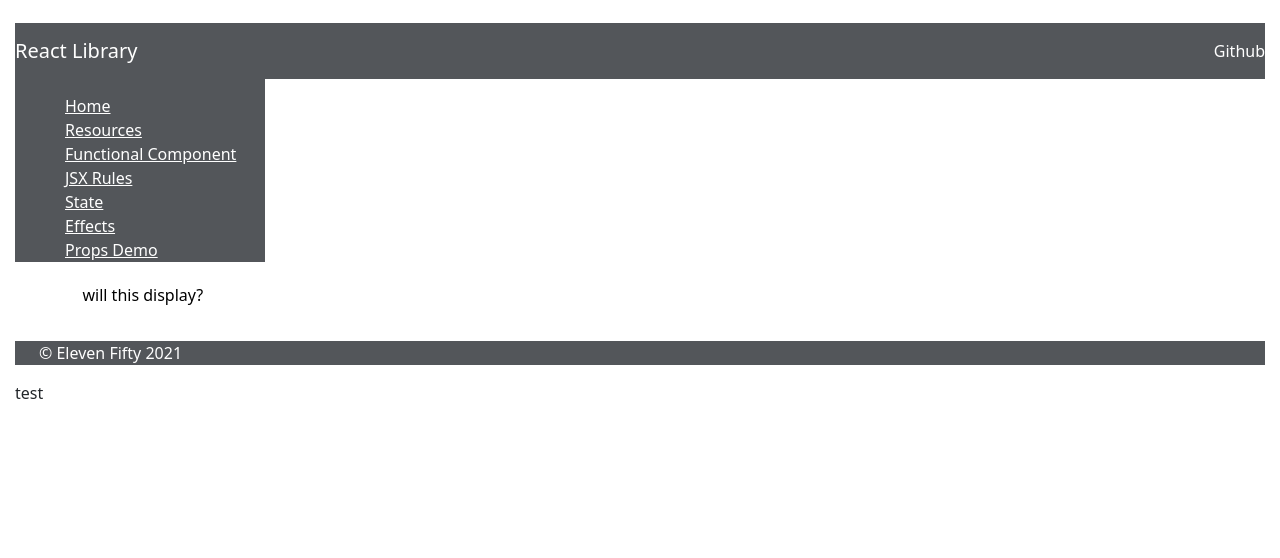
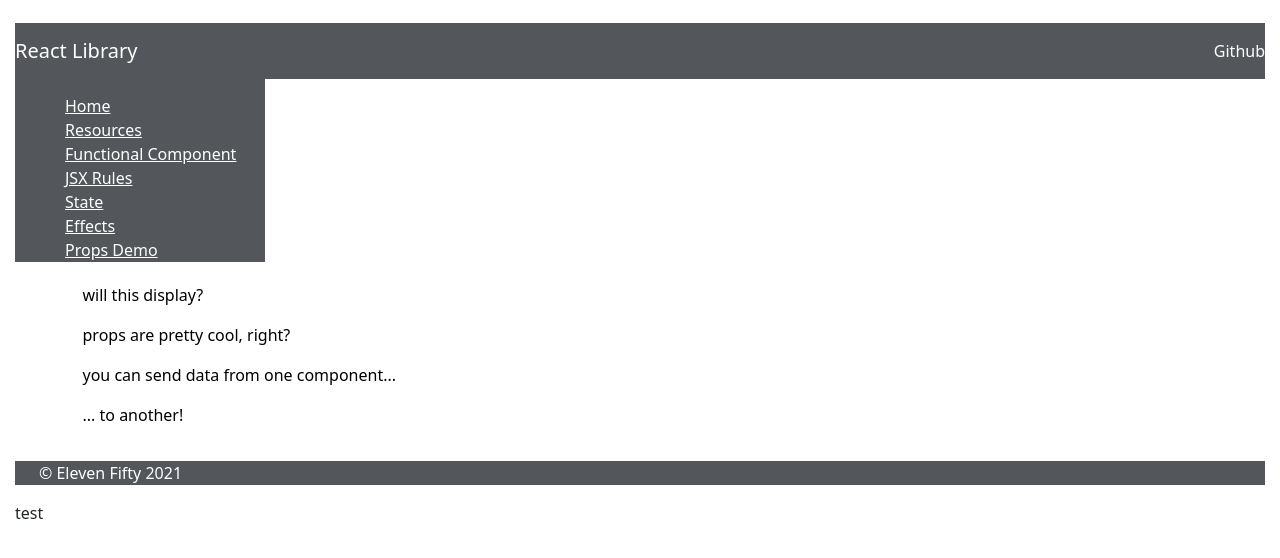
Before and after one commit to viseth89/react-fundamentals, a React (Create React App) app: page /propsdemo in a window 1280 px wide. Shown: the top 558 px of the page. Built offline with nearby package versions, Linux system fonts and the light colour scheme.

Commit message:
Completed 6.3 but not following the pattern yet

```diff
--- a/src/components/concepts/PropsDemo.js
+++ b/src/components/concepts/PropsDemo.js
@@ -5,6 +5,10 @@ const PropsDemo = () => {
         <div className='main'>
             <div className='mainDiv'>
                 <FunctionalComponent string='will this display?' />
+                <FunctionalComponent string="props are pretty cool, right?" />
+                <FunctionalComponent string='you can send data from one component...' />
+                <FunctionalComponent string='... to another!' />
+                {/* I find this extremely strange and have not yet picked up the pattern nor do I see how it is effective/effeicent */}
             </div>
         </div>
     )
```
